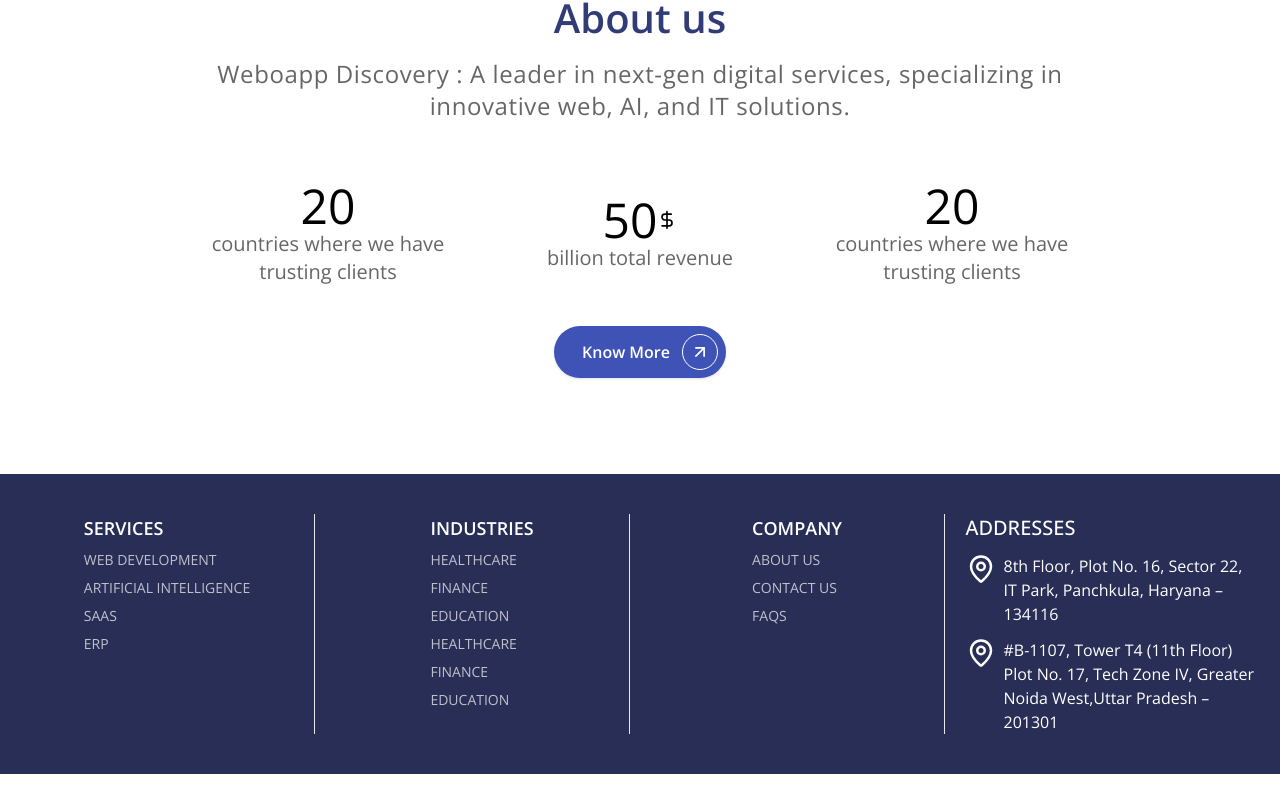
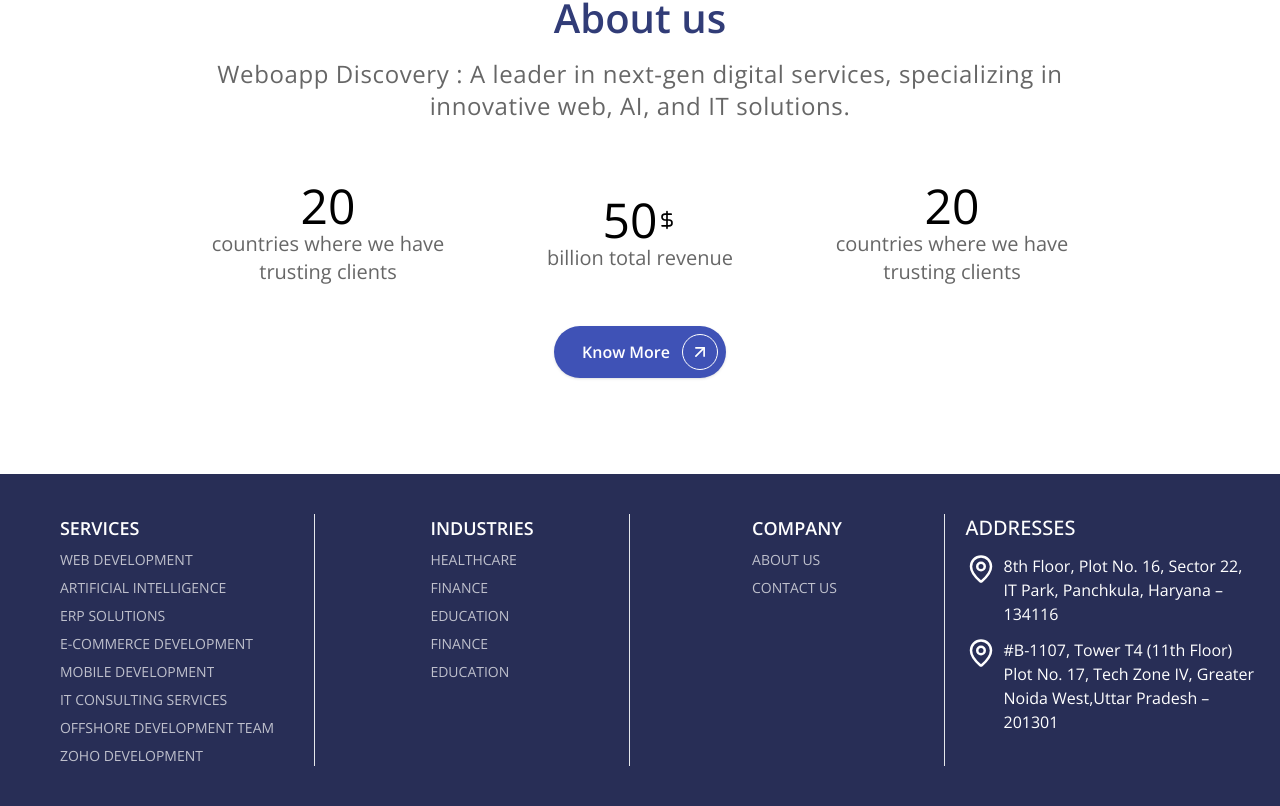
Before and after one commit to Abhishek-Rana-weboapp/weboapp_test, a React (Vite) app: page / in a window 1280 px wide. Shown: the part 5083-5889 px from the top of the page. Before the commit the page ends 5857 px from the top, so only its background shows below. Built offline with nearby package versions, Linux system fonts and the light colour scheme; no server answers.

Commit message:
Footer links corrected

```diff
--- a/src/components/footer/Footer.jsx
+++ b/src/components/footer/Footer.jsx
@@ -2,6 +2,7 @@
 import AnimatedLink from "../animateComponents/AnimatedLink";
 import { MapPin } from "lucide-react";
 import Wrapper from "../Wrapper";
+import { Link } from "react-router-dom";
 
 const Footer = () => {
   const footerData = {
@@ -12,15 +13,31 @@
       },
       {
         title: "Artificial Intelligence",
-        link: "/services/ai",
+        link: "/services/ai-development",
       },
       {
-        title: "SaaS",
-        link: "/services/saas",
+        title: "ERP Solutions",
+        link: "/services/erp-solutions",
       },
       {
-        title: "ERP",
-        link: "/services/erp",
+        title: "E-Commerce Development",
+        link: "/services/e-commerce-development",
+      },
+      {
+        title: "Mobile Development",
+        link: "/services/mobile-development",
+      },
+      {
+        title: "IT Consulting Services",
+        link: "/services/it-consulting-services",
+      },
+      {
+        title: "Offshore Development Team",
+        link: "/services/offshore-development-team",
+      },
+      {
+        title: "Zoho Development",
+        link: "/services/zoho-development",
       },
     ],
     Industries: [
@@ -30,15 +47,11 @@
       },
       {
         title: "Finance",
-        link: "/industries/finance",
+        link: "/industries/finance-banking",
       },
       {
         title: "Education",
         link: "/industries/education",
-      },
-      {
-        title: "Healthcare",
-        link: "/industries/healthcare",
       },
       {
         title: "Finance",
@@ -59,10 +72,6 @@
         title: "Contact Us",
         link: "/contact",
       },
-      {
-        title: "FAQs",
-        link: "/faqs",
-      },
     ],
   };
 
@@ -81,7 +90,7 @@
             key={index}
           >
             <div className="w-max space-y-2 text-start sm:mx-auto">
-              <h3 className="text-lg font-semibold uppercase">{data}</h3>
+              <h3 className="text-lg font-semibold uppercase"><Link to={data === "Company" ? "/about":`/${data.toLowerCase()}`}>{data}</Link></h3>
               <ul className="flex flex-col gap-2">
                 {footerData[data].map((service, serviceIndex) => {
                   return <AnimatedLink key={serviceIndex} {...service} />;
```
